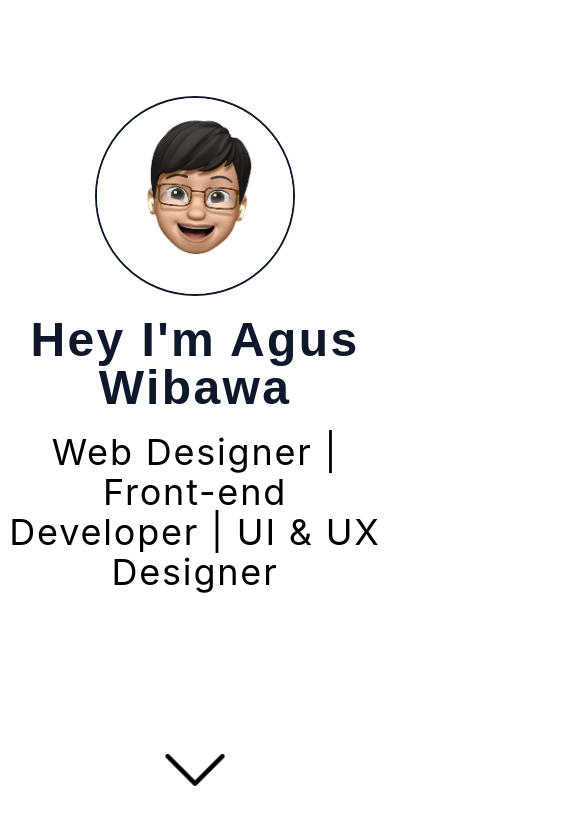
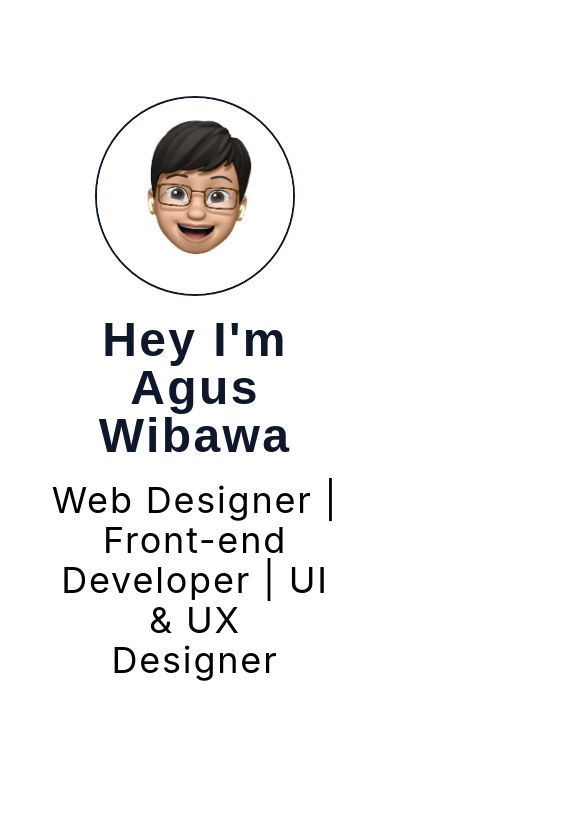
Before and after one commit to wibawasuyadnya/myapp, a React (Create React App) app: page / in a window 390 px wide. Shown: the top 840 px of the page, 585 px wide, since content can reach past the window. Built offline with nearby package versions, Linux system fonts and the light colour scheme.

Commit message:
setting custom breakpoints

```diff
--- a/tailwind.config.js
+++ b/tailwind.config.js
@@ -6,9 +6,13 @@ module.exports = {
   theme: {
     extend: {
       fontFamily: {
-        montserrat: ["Montserrat", "sans-serif"],
+        montserrat: ["Montserrat", "sans-serif"], },
       },
-    },
+      screens: {
+        'tablet' : { 'min': '768px' , 'max': '880px' },
+        'mobile' : { 'min': '300px' , 'max': '480px' },
+        'laptop' : { 'min': '1200px' , 'max': '1600px' },
+       },
   },
   plugins: [],
 }
```
